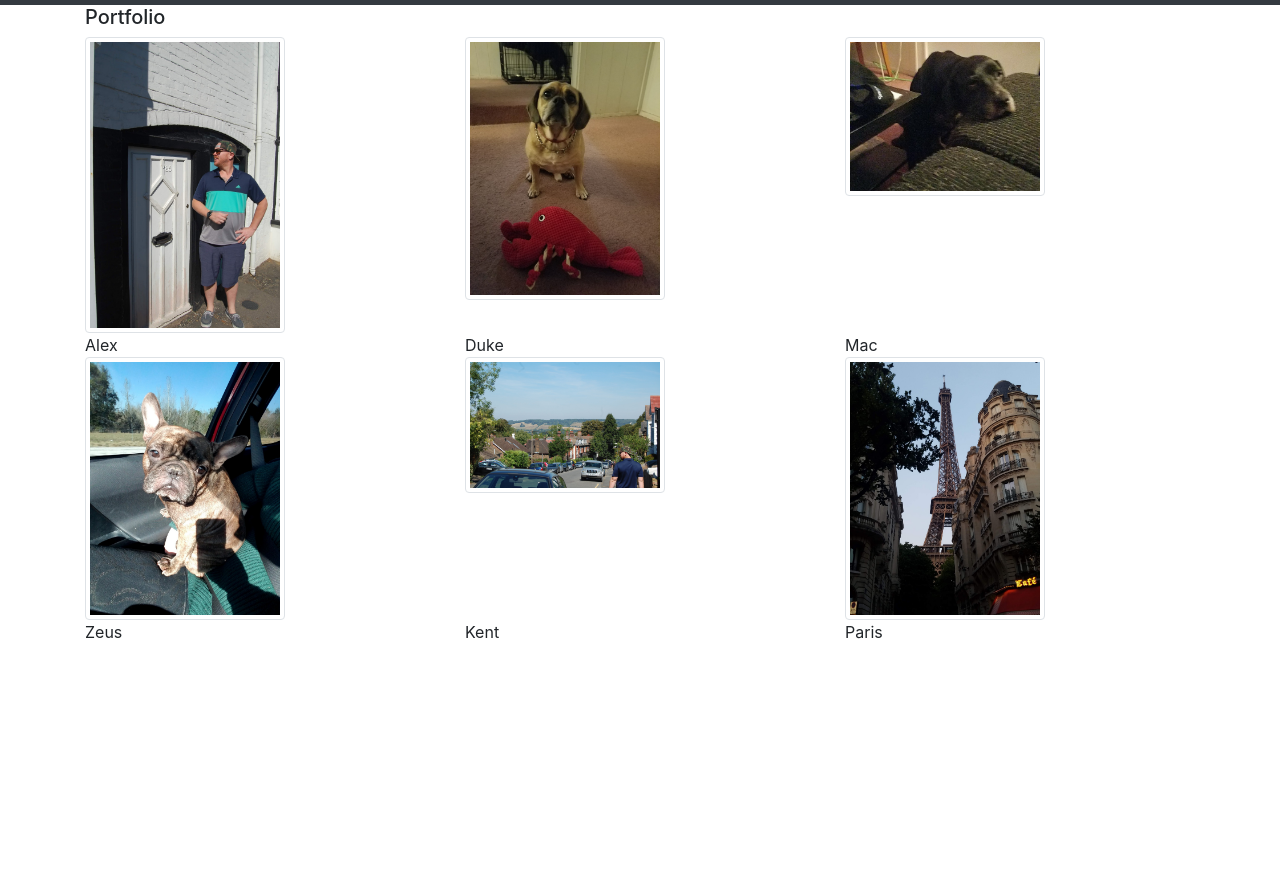
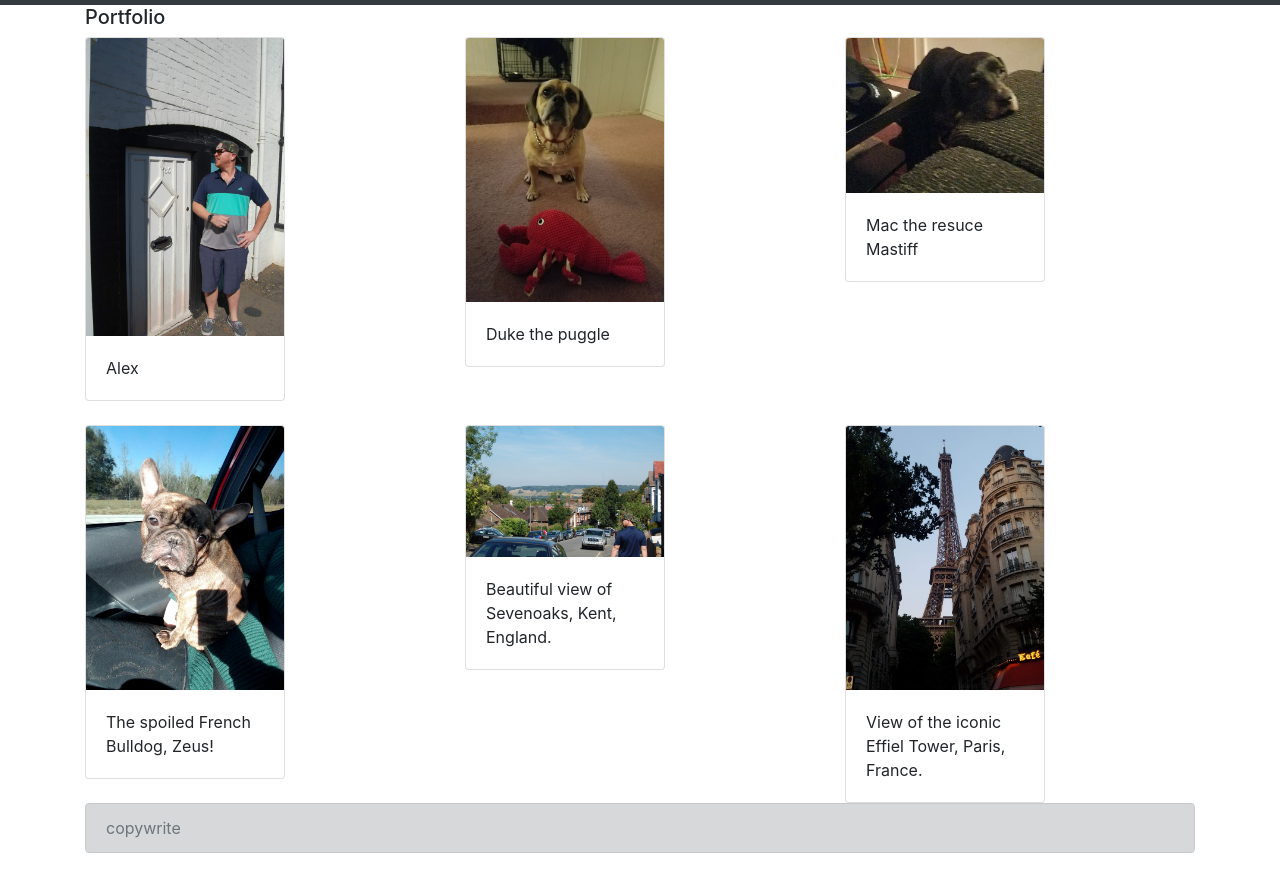
Before and after one commit to nwilkins04/Bootstrap-Portfolio, a plain HTML site: page portfolio.html in a window 1280 px wide. Shown: the part 51-920 px from the top of the page. Before the commit the page ends 800 px from the top, so only its background shows below. Drawn offline with nearby package versions, Linux system fonts and the light colour scheme.

Commit message:
update to porfolio layout

```diff
--- a/portfolio.html
+++ b/portfolio.html
@@ -40,53 +40,71 @@
 
         <div class="row">
             <div class="col-md-4">
-                <img src="../Bootstrap-Portfolio/images/Alex.JPG" alt="Alex" class="img-thumbnail" width="200px">
+                <div class="card" style="width: 200px;">
+                        <img class="card-img-top" src="../Bootstrap-Portfolio/images/Alex.JPG" alt="Alex">
+                        <div class="card-body">
+                          <p class="card-text">Alex</p>
+                        </div>
+                </div>
             </div>
             <div class="col-md-4">
-                <img src="../Bootstrap-Portfolio/images/Duke.jpg" alt="Duke" class="img-thumbnail" width="200px">
+                <div class="card" style="width: 200px;">
+                        <img class="card-img-top" src="../Bootstrap-Portfolio/images/Duke.jpg" alt="Duke">
+                        <div class="card-body">
+                          <p class="card-text">Duke the puggle</p>
                         </div>
-            <div class="col-md-4">
-                <img src="../Bootstrap-Portfolio/images/Mac.jpg" alt="Mac" class="img-thumbnail" width="200px">
                 </div>
             </div>
 
-        <div class="row">
             <div class="col-md-4">
-                Alex
+                <div class="card" style="width: 200px;">
+                        <img class="card-img-top" src="../Bootstrap-Portfolio/images/Mac.jpg" alt="Mac">
+                        <div class="card-body">
+                            <p class="card-text">Mac the resuce Mastiff</p>
                         </div>
-            <div class="col-md-4">
-                Duke
                 </div>
-            <div class="col-md-4">
-                Mac
             </div>
         </div>
 
-        <div class="row">
-            <div class="col-md-4">
-                <img src="../Bootstrap-Portfolio/images/Zeus.jpg" alt="Zeus" class="img-thumbnail" width="200px">
-            </div>
-            <div class="col-md-4">
-                <img src="../Bootstrap-Portfolio/images/Kent.JPG" alt="Kent" class="img-thumbnail" width="200px">
-            </div>
-            <div class="col-md-4">
-                <img src="../Bootstrap-Portfolio/images/Paris.jpg" alt="Paris" class="img-thumbnail" width="200px">
-            </div>
-        </div>
+        <br>
 
             <div class="row">
             <div class="col-md-4">
-                Zeus
+                <div class="card" style="width: 200px;">
+                        <img class="card-img-top" src="../Bootstrap-Portfolio/images/Zeus.jpg" alt="Zeus">
+                        <div class="card-body">
+                          <p class="card-text">The spoiled French Bulldog, Zeus!</p>
+                        </div>
+                </div>
             </div>
             <div class="col-md-4">
-                Kent
+                <div class="card" style="width: 200px;">
+                        <img class="card-img-top" src="../Bootstrap-Portfolio/images/Kent.JPG" alt="Kent">
+                        <div class="card-body">
+                            <p class="card-text">Beautiful view of Sevenoaks, Kent, England.</p>
+                        </div>
+                </div>
             </div>
             <div class="col-md-4">
-                Paris
+                    <div class="card" style=" width: 200px;">
+                            <img class="card-img-top" src="../Bootstrap-Portfolio/images/Paris.jpg" alt="Paris">
+                            <div class="card-body">
+                              <p class="card-text">View of the iconic Effiel Tower, Paris, France.</p>
+                            </div>
+                          </div>
             </div>
         </div>
 
     </div>
+
+    <footer class="footer">
+        <div class="container">
+            <div class="alert alert-dark" role="alert">
+            <span class="text-muted">
+                copywrite
+            </span>
+        </div>
+    </footer>
 
     <script src="https://code.jquery.com/jquery-3.3.1.slim.min.js" integrity="sha384-q8i/X+965DzO0rT7abK41JStQIAqVgRVzpbzo5smXKp4YfRvH+8abtTE1Pi6jizo" crossorigin="anonymous"></script>
 <script src="https://cdnjs.cloudflare.com/ajax/libs/popper.js/1.14.3/umd/popper.min.js" integrity="sha384-ZMP7rVo3mIykV+2+9J3UJ46jBk0WLaUAdn689aCwoqbBJiSnjAK/l8WvCWPIPm49" crossorigin="anonymous"></script>
```
Also changed, not shown: contact.html (+18 -0 lines). Lines whose indentation alone changed are shown as unchanged.
